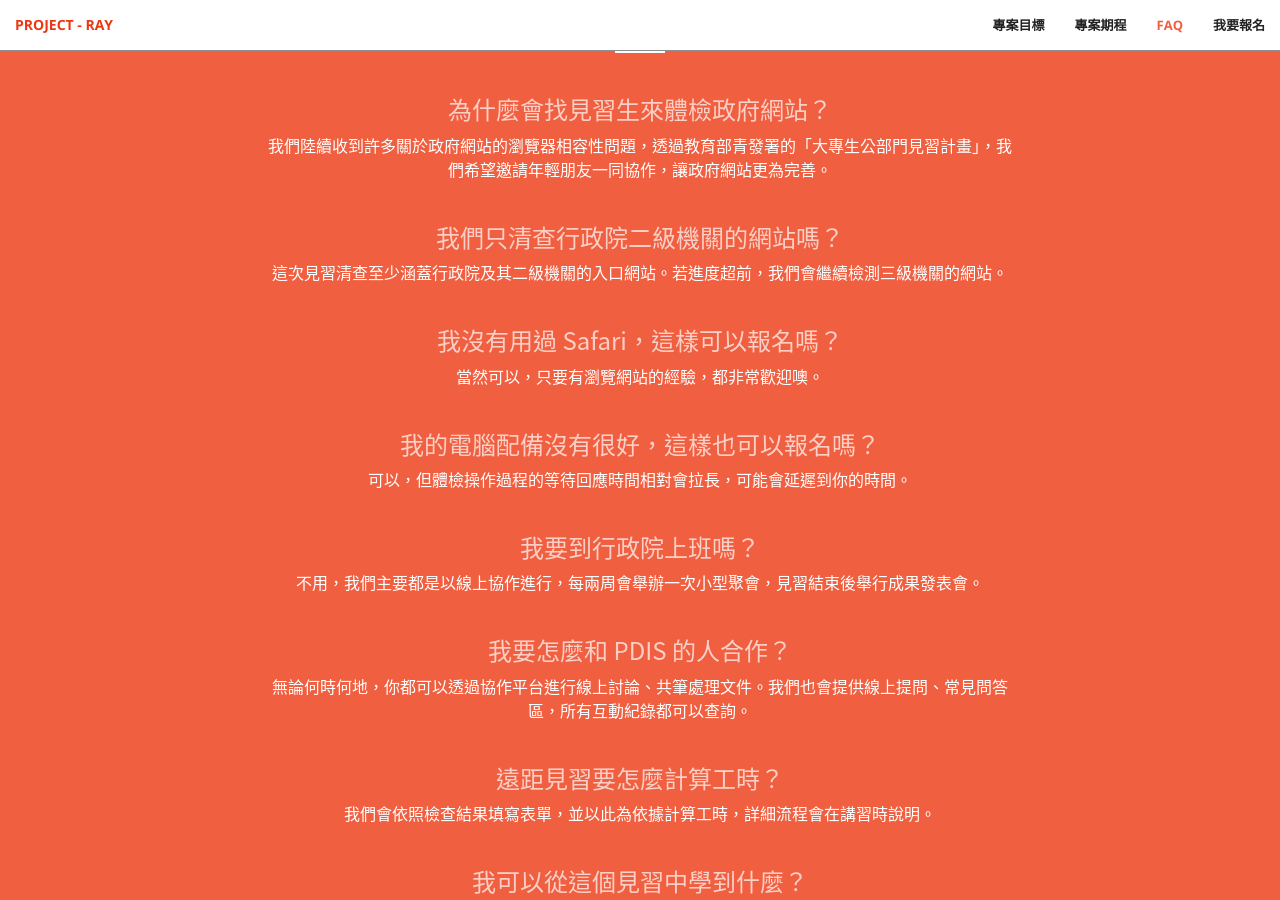
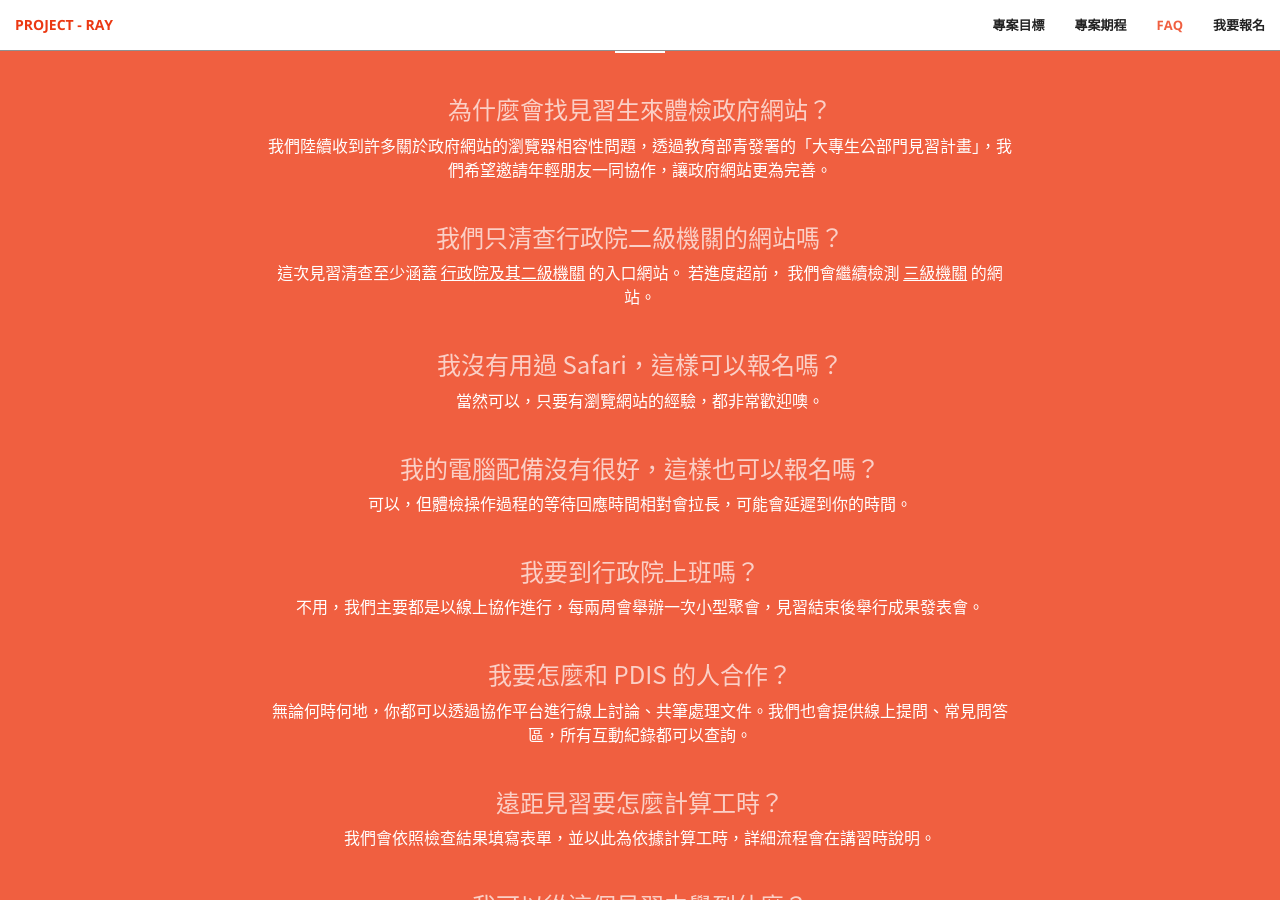
Before and after one commit to PDIS/ray2018, a Jekyll site: the page built from docs/index.html, in a window 1280 px wide and 900 px high, scrolled down 2393 px. Built offline with Jekyll 4.4.1, drawn with Linux system fonts in a browser that asks for light colours.

Commit message:
update FAQ

```diff
--- a/docs/_data/faq.json
+++ b/docs/_data/faq.json
@@ -4,7 +4,7 @@
     },
     {
         "q": "我們只清查行政院二級機關的網站嗎？",
-        "a": "這次見習清查至少涵蓋行政院及其二級機關的入口網站。若進度超前，我們會繼續檢測三級機關的網站。"
+        "a": "這次見習清查至少涵蓋 [行政院及其二級機關](javascript:void(0)  '依照中央行政機關組織基準法，行政院為一級機關，其所屬各級機關依層級為二級機關，如外交部、交通部。') 的入口網站。 若進度超前， 我們會繼續檢測 [三級機關](javascript:void(0)  '為行政院各部會下設各署、 局、 處等三級單位， 如內政部移民署、 交通部氣象局。') 的網站。"
     },
     {
         "q": "我沒有用過 Safari，這樣可以報名嗎？",
@@ -36,6 +36,6 @@
     },
     {
         "q": "唐鳳本人會參與嗎？",
-        "a": "會 💝"
+        "a": "## 會 💝"
     }
 ]
```
